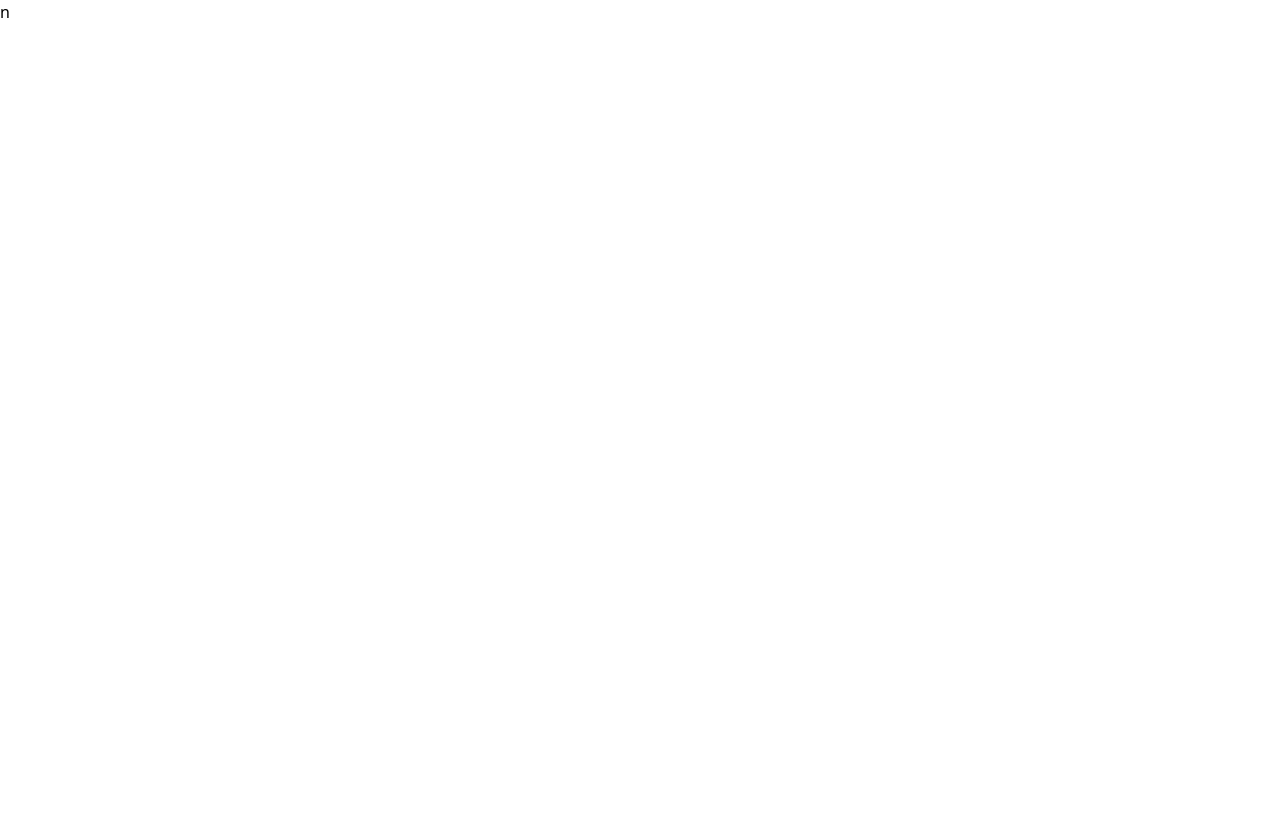
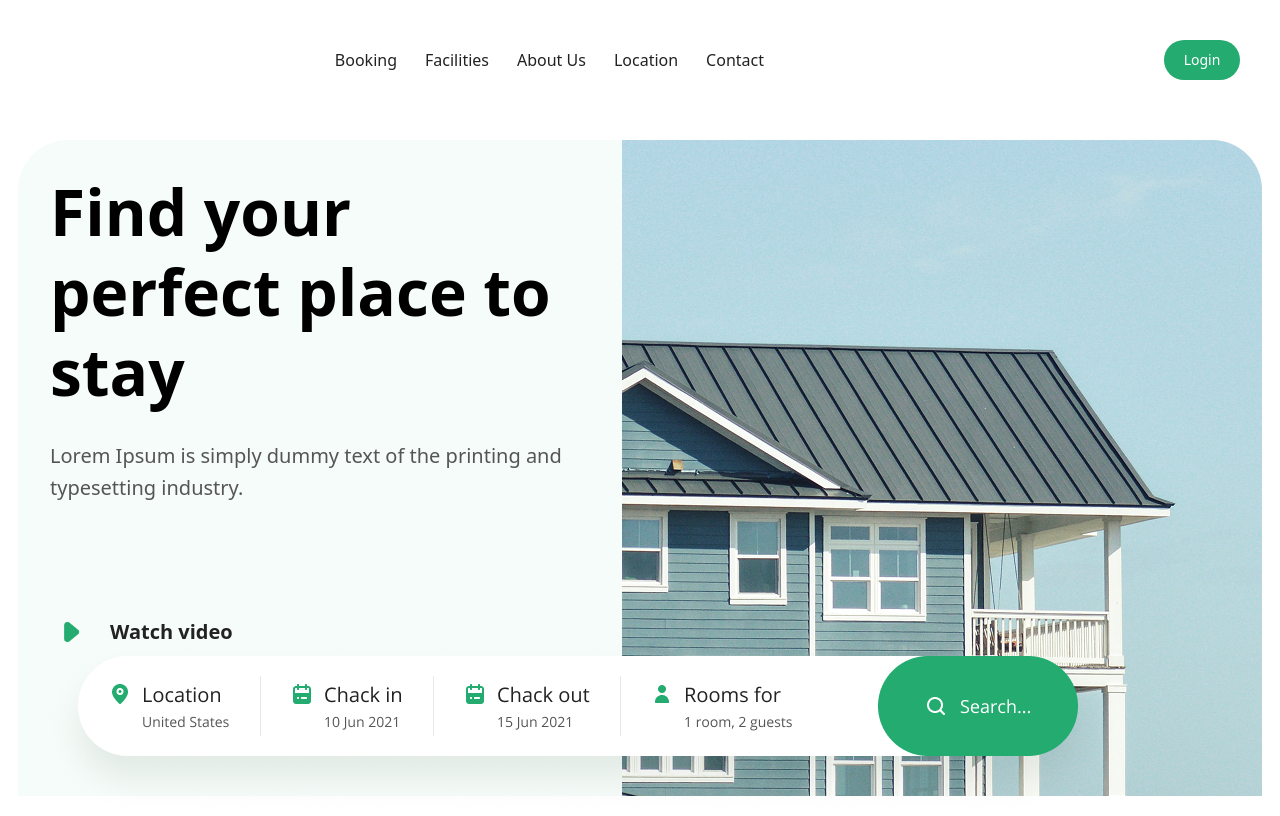
Before and after one commit to XalilovBiloljon/home-work-18, a website: page src/index.html in a window 1280 px wide. Drawn offline with nearby package versions, Linux system fonts and the light colour scheme; files that its build step writes are made by us from their sources.

Commit message:
seaction1

```diff
--- a/src/index.html
+++ b/src/index.html
@@ -4,9 +4,36 @@
     <meta charset="UTF-8">
     <meta name="viewport" content="width=device-width, initial-scale=1.0">
     <title>Document</title>
-    <link rel="stylesheet" href="./output.css">n
+    <link rel="stylesheet" href="./output.css">
 </head>
 <body>
 
+<nav class="max-w-300 m-auto items-center flex lg:justify-end justify-around mt-10 lg:gap-100 ">
+<div class="flex items-center gap-7 text-[16px] leading-6 font-normal text-[#222222]">
+<p>Booking</p>
+<p>Facilities</p>
+<p class="lg:block hidden">About Us</p>
+<p class="lg:block hidden">Location</p>
+<p class="lg:block hidden">Contact</p>
+</div>
+<button class="w-19 h-10 bg-[#24AB70] rounded-[35px] text-[14px] text-white font-normal leading-5">Login</button>
+</nav>
+
+<main class="max-w-300 m-auto lg:mt-15 mt-10 lg:flex-row flex flex-col items-center justify-center rounded-tl-[50px] rounded-tr-[50px] ">
+
+    <div class="p-8 bg-[#24AB700A] rounded-tl-[50px] lg:h-164  ">
+<h1 class="lg:w-135 font-semibold lg:text-[64px] text-[40px] text-[#000000] lg:leading-20 lg:text-start text-center ">Find your perfect place to stay</h1>
+<p class="lg:w-129 mt-7 font-normal text-[20px] lg:leading-8 text-[#555555]  lg:text-start text-center ">Lorem Ipsum is simply dummy text of the printing and typesetting industry.</p>
+<div class="flex items-center gap-5 h-14 lg:mt-25 ">
+<img src="./Layer 2 (1).png" alt="">
+<h1 class="text-[20px] font-semibold  text-[#222222] leading-7.5 ">Watch video</h1>
+</div>
+    </div>
+<img src="./image (42).png" alt="">
+</main>
+<div class="max-w-300 m-auto hidden lg:block ">
+<img class="absolute top-160" src="./search button.png" alt="">
+</div>
+
 </body>
 </html>
```
Also changed, not shown: src/Layer 2 (1).png (added), src/image (42).png (added), src/search button.png (added).
